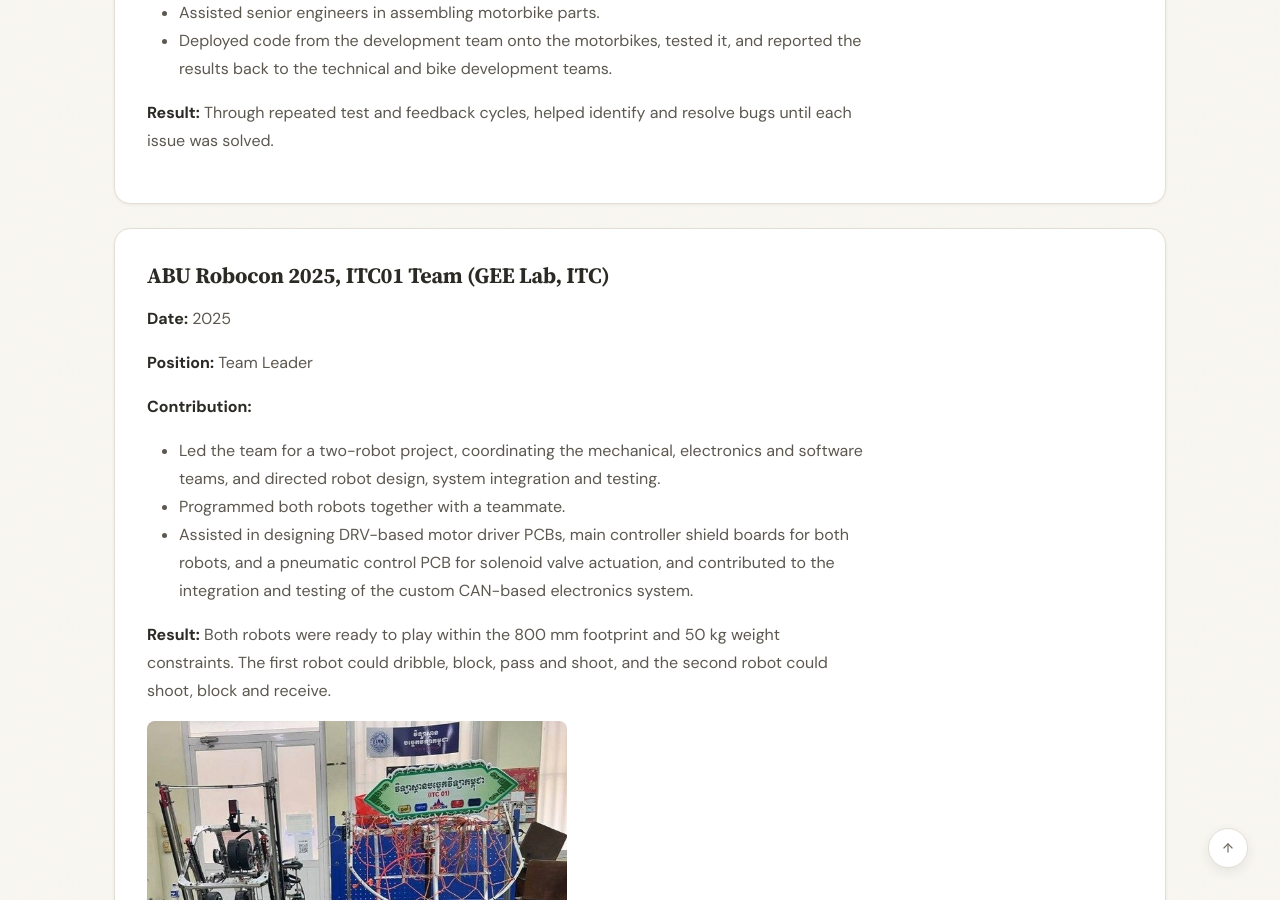
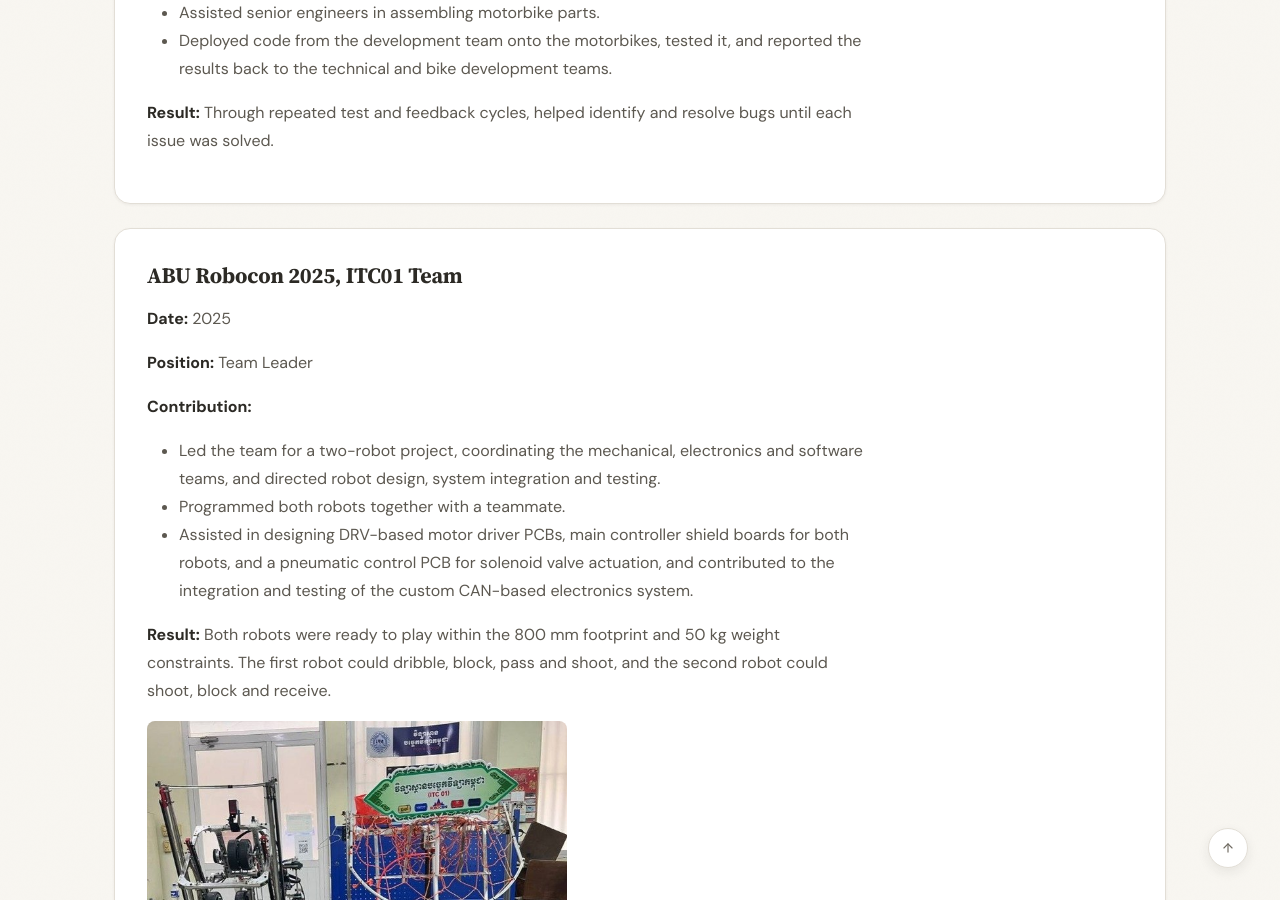
Before and after one commit to din-sopheak-panha/din-sopheak-panha.github.io, a Jekyll site: the page built from _pages/experiences.md, in a window 1280 px wide and 900 px high, scrolled down 2635 px. Built offline with Jekyll 4.4.1, drawn with Linux system fonts in a browser that asks for light colours.

Commit message:
Update experiences.md

```diff
--- a/_pages/experiences.md
+++ b/_pages/experiences.md
@@ -71,7 +71,7 @@ permalink: /experiences/
 </div>
 
 <div class="section-card" markdown="0">
-<h3>ABU Robocon 2025, ITC01 Team (GEE Lab, ITC)</h3>
+<h3>ABU Robocon 2025, ITC01 Team</h3>
 <p><b>Date:</b> 2025</p>
 <p><b>Position:</b> Team Leader</p>
 <p><b>Contribution:</b></p>
```
